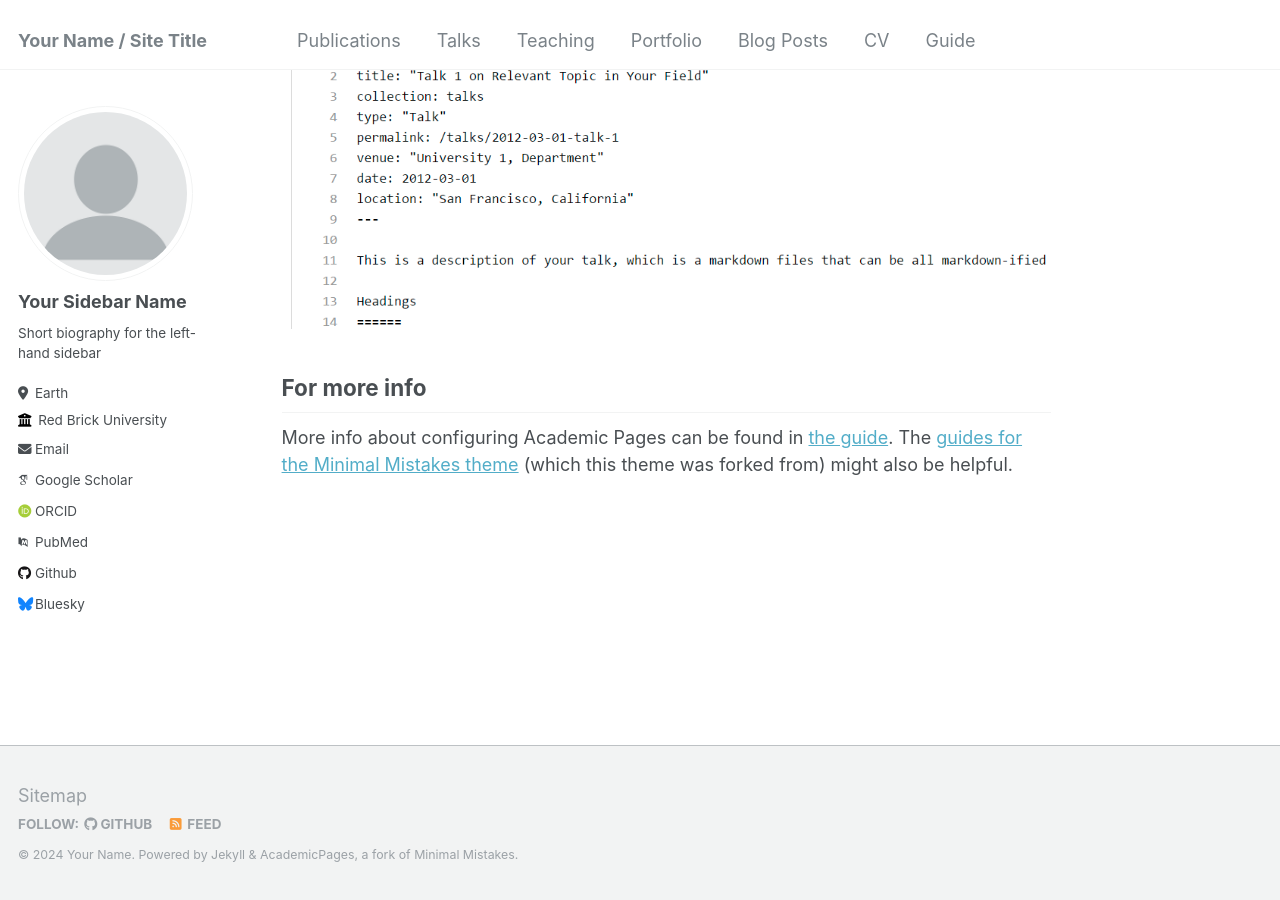
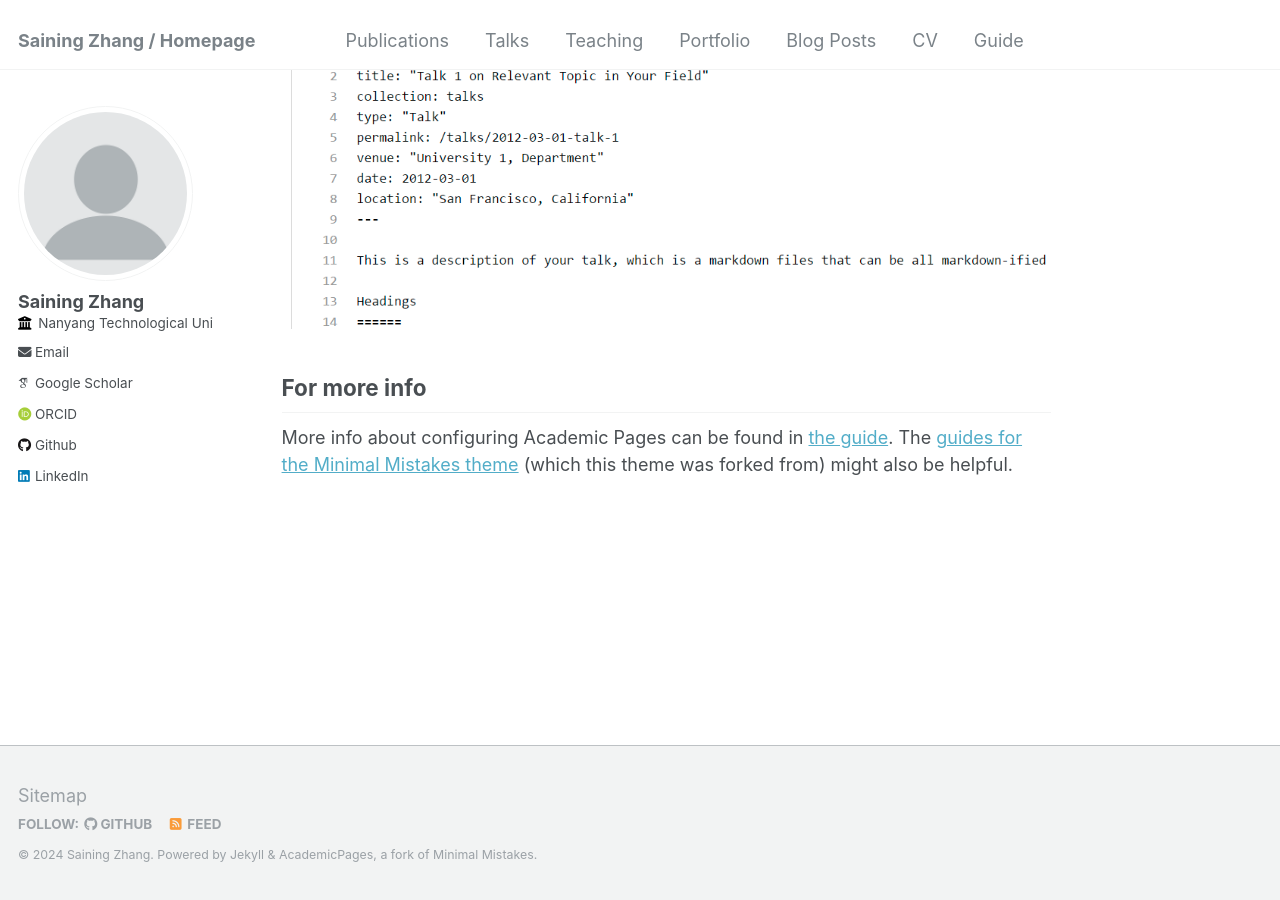
Before and after one commit to SainingZhang/SainingZhang.github.io, a Jekyll site: the page built from _pages/about.md, in a window 1280 px wide and 900 px high, scrolled down 2660 px. Built offline with Jekyll 4.4.1, drawn with Linux system fonts in a browser that asks for light colours; some web fonts are replaced.

Commit message:
Update _config.yml

```diff
--- a/_config.yml
+++ b/_config.yml
@@ -8,13 +8,13 @@
 
 # Basic Site Settings
 locale                   : "en-US"
-title                    : "Your Name / Site Title"
+title                    : "Saining Zhang / Homepage"
 title_separator          : "-"
-name                     : &name "Your Name"
+name                     : &name "Saining Zhang"
 description              : &description "personal description"
-url                      : https://academicpages.github.io # the base hostname & protocol for your site e.g. "https://mmistakes.github.io"
+url                      : https://simon20010923.github.io # the base hostname & protocol for your site e.g. "https://mmistakes.github.io"
 baseurl                  : "" # the subpath of your site, e.g. "/blog"
-repository               : "academicpages/academicpages.github.io"
+repository               : "simon20010923/simon20010923.github.io"
 
 # Site Author - The following control what appear as part of the author content on the side bar.
 #               If a field is blank the icon and link will not appear, otherwise it will be shown.
@@ -22,33 +22,33 @@ repository               : "academicpages/academicpages.github.io"
 author:
   # Biographic information
   avatar           : "profile.png"
-  name             : "Your Sidebar Name"
+  name             : "Saining Zhang"
   pronouns         : # example: "she/her"
-  bio              : "Short biography for the left-hand sidebar"
-  location         : "Earth"
-  employer         : "Red Brick University"
+  bio              : #"Short biography for the left-hand sidebar"
+  location         : #"Earth"
+  employer         : "Nanyang Technological University"
   uri              : # URL
-  email            : "none@example.org"
+  email            : "SAINING001@e.ntu.edu.sg"
 
   # Academic websites
   arxiv            : # URL - Update with the correct link to your profile
-  googlescholar    : "https://scholar.google.com/citations?user=PS_CX0AAAAAJ"
+  googlescholar    : "https://scholar.google.com/citations?user=P4efBMcAAAAJ&hl=en"
   impactstory      : # URL
-  orcid            : "http://orcid.org/yourorcidurl"
+  orcid            : "https://orcid.org/0009-0000-4983-8478"
   semantic         : # URL
-  pubmed           : "https://www.ncbi.nlm.nih.gov/pubmed/?term=john+snow"
+  pubmed           : #"https://www.ncbi.nlm.nih.gov/pubmed/?term=john+snow"
   researchgate     : # URL
 
   # Repositories and software development
   bitbucket        : # Username - Update with your username on the site
   codepen          : # Username
   dribbble         : # Username
-  github           : "academicpages"
+  github           : "simon20010923"
   kaggle           : # Username
   stackoverflow    : # User number or user number and name (i.e., use "1" or "1/jeff-atwood")
 
   # Social media
-  bluesky          : "bsky.app" # Replace this with you Bluesky username
+  bluesky          : #"bsky.app" # Replace this with you Bluesky username
   facebook         : # Username
   flickr           : # Username
   foursquare       : # Username
@@ -57,7 +57,7 @@ author:
   keybase          : # Username
   instagram        : # Username
   lastfm           : # Username
-  linkedin         : # Username
+  linkedin         : "https://www.linkedin.com/in/saining-zhang-128132282/"
   mastodon         : # URL
   medium           : # URL
   pinterest        : # Username
```
